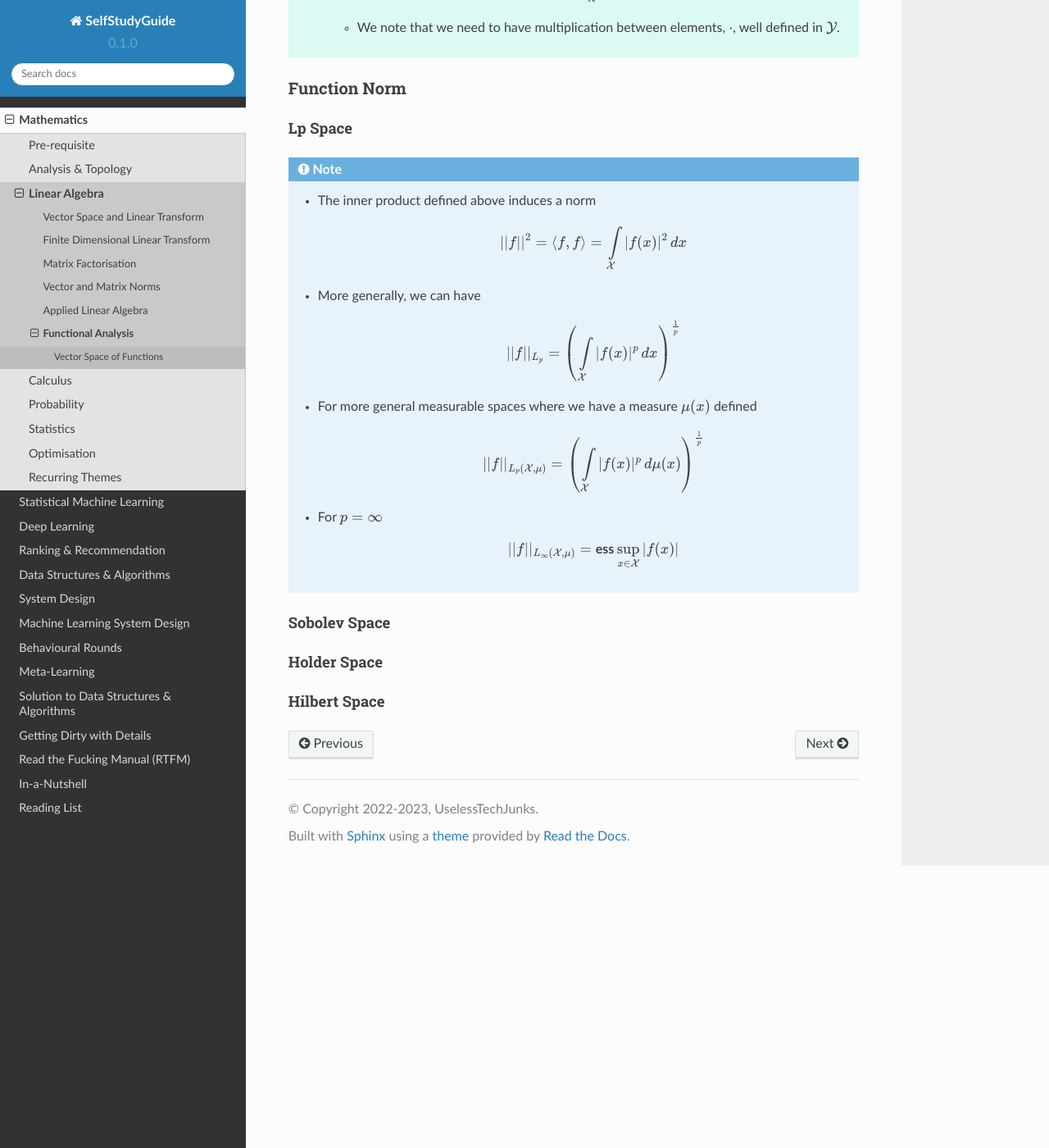
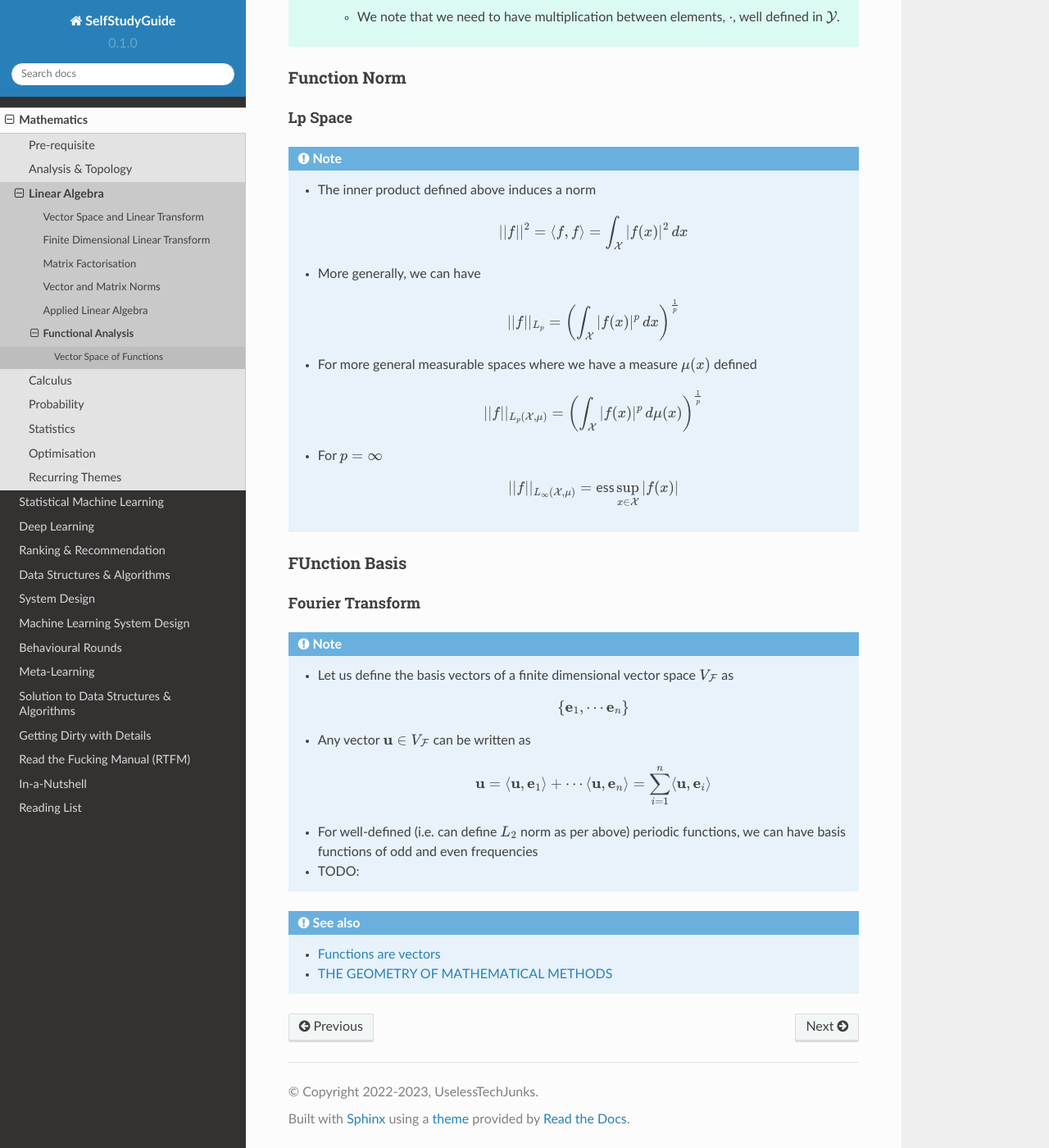
Before and after one commit to uselesstechjunks/leetcode, a Sphinx documentation site: the page built from docs/source/math/linalg/funan.rst, in a window 1280 px wide and 1400 px high, scrolled down 1780 px. Shown: the whole window at 82% size. Built offline with Sphinx 7.4.7 and the Read the Docs theme 2.0.0, drawn with Linux system fonts in a browser that asks for light colours; some of the changed text lies outside the part shown.

Commit message:
Update funan.rst

```diff
--- a/docs/source/math/linalg/funan.rst
+++ b/docs/source/math/linalg/funan.rst
@@ -54,9 +54,9 @@ Function Inner Product
 	* For functions :math:`f:\mathcal{X}\mapsto\mathcal{Y}` and :math:`g:\mathcal{X}\mapsto\mathcal{Y}`
 
 		* We can do the multiplication for each dimension :math:`x`
-		* However, since :math:`x` is uncountable, we replace the sum with integration
+		* However, since :math:`\mathcal{X}` is uncountable, we replace the sum with integration
 
-			.. math:: \langle f,g\rangle=\int_\limits{\mathcal{X}}f(x)\cdot g(x)\mathop{dx}
+			.. math:: \langle f,g\rangle=\int_{\mathcal{X}}f(x)\cdot g(x)\mathop{dx}
 		* We note that we need to have multiplication between elements, :math:`\cdot`, well defined in :math:`\mathcal{Y}`.
 
 Function Norm
@@ -66,20 +66,31 @@ Lp Space
 .. note::
 	* The inner product defined above induces a norm
 
-		.. math:: ||f||^2=\langle f,f\rangle=\int_\limits{\mathcal{X}}|f(x)|^2\mathop{dx}
+		.. math:: ||f||^2=\langle f,f\rangle=\int_{\mathcal{X}}|f(x)|^2\mathop{dx}
 	* More generally, we can have
 
-		.. math:: ||f||_{L_p}=\left(\int_\limits{\mathcal{X}}|f(x)|^p\mathop{dx}\right)^{\frac{1}{p}}
+		.. math:: ||f||_{L_p}=\left(\int_{\mathcal{X}}|f(x)|^p\mathop{dx}\right)^{\frac{1}{p}}
 	* For more general measurable spaces where we have a measure :math:`\mu(x)` defined
 
-		.. math:: ||f||_{L_p(\mathcal{X},\mu)}=\left(\int_\limits{\mathcal{X}}|f(x)|^p\mathop{d\mu}(x)\right)^{\frac{1}{p}}
+		.. math:: ||f||_{L_p(\mathcal{X},\mu)}=\left(\int_{\mathcal{X}}|f(x)|^p\mathop{d\mu}(x)\right)^{\frac{1}{p}}
 	* For :math:`p=\infty`
 
-		.. math:: ||f||_{L_\infty(\mathcal{X},\mu)}=\textbf{ess}\sup_\limits{x\in\mathcal{X}}|f(x)|
+		.. math:: ||f||_{L_\infty(\mathcal{X},\mu)}=\text{ess}\sup_\limits{x\in\mathcal{X}}|f(x)|
 
-Sobolev Space
+FUnction Basis
+================================================================================
+Fourier Transform
 --------------------------------------------------------------------------------
-Holder Space
---------------------------------------------------------------------------------
-Hilbert Space
---------------------------------------------------------------------------------
+.. note::
+	* Let us define the basis vectors of a finite dimensional vector space :math:`V_{\mathcal{F}}` as
+
+		.. math:: \{\mathbf{e}_1,\cdots\mathbf{e}_n\}
+	* Any vector :math:`\mathbf{u}\in V_{\mathcal{F}}` can be written as
+
+		.. math:: \mathbf{u}=\langle \mathbf{u},\mathbf{e}_1\rangle+\cdots\langle \mathbf{u},\mathbf{e}_n\rangle=\sum_{i=1}^n \langle \mathbf{u},\mathbf{e}_i\rangle
+	* For well-defined (i.e. can define :math:`L_2` norm as per above) periodic functions, we can have basis functions of odd and even frequencies
+	* TODO:
+
+.. seealso::
+	* `Functions are vectors <https://www.youtube.com/watch?v=LSbpQawNzU8>`_
+	* `THE GEOMETRY OF MATHEMATICAL METHODS <https://books.physics.oregonstate.edu/GMM/complete.html>`_
```
